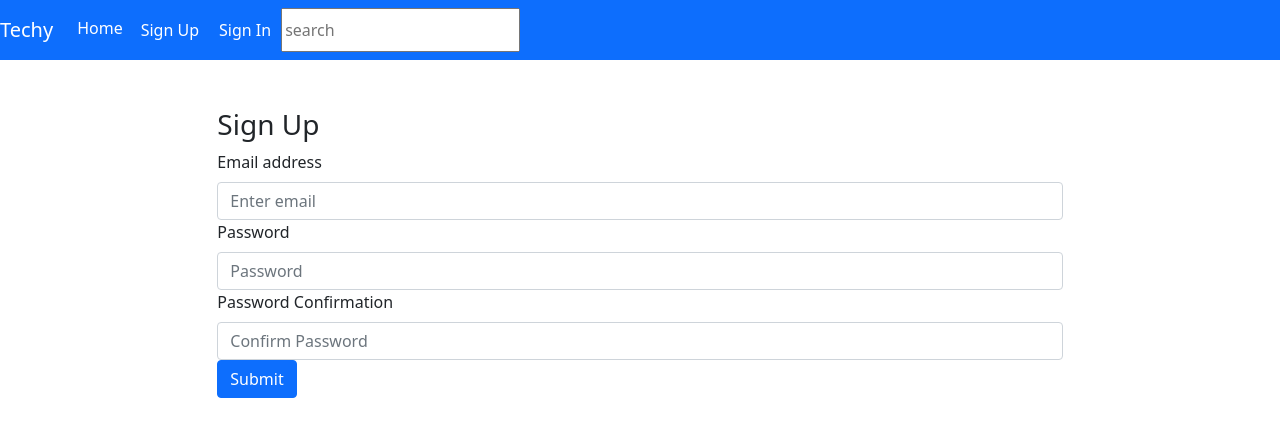
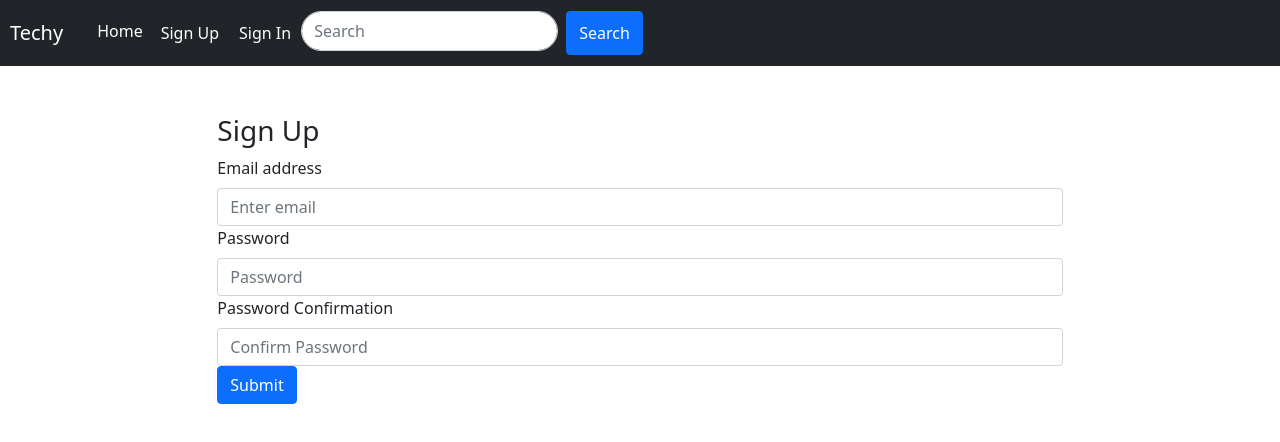
Before and after one commit to ange1026/Techy-Client, a React (Create React App) app: page /sign-up in a window 1280 px wide. Shown: the top 442 px of the page. Built offline with nearby package versions, Linux system fonts and the light colour scheme.

Commit message:
search bar filter

```diff
--- /dev/null
+++ b/src/components/SearchBar.js
@@ -0,0 +1,40 @@
+import { useState } from "react";
+import NewsApi from "./NewsApi";
+import { Button } from "react-bootstrap";
+import { Form } from "react-bootstrap";
+
+
+const SearchBar = ({articles, description}) => {
+    const [searchInput, setSearchInput] = useState('')
+
+    const handleChange = (e) => {
+        e.preventDefault();
+        setSearchInput(e.data.articles)
+    };
+
+    if (searchInput.length > 0) {
+        articles.filter((article) => {
+            return article.target.match(searchInput);
+        });
+    }
+
+
+    return (
+        <>
+        <Form className="d-flex">
+            <Form.Control
+              type="search"
+              placeholder="Search"
+              className="me-2"
+              aria-label="Search"
+			  style={{borderRadius: '50px', height: '40px'}}
+              onChange = {handleChange}
+              value = {searchInput}
+            />
+            <Button variant="primary">Search</Button>
+          </Form>
+        </>
+    )
+}
+
+export default SearchBar
--- a/src/components/shared/Header.js
+++ b/src/components/shared/Header.js
@@ -2,6 +2,9 @@ import React, { Fragment } from 'react'
 import Nav from 'react-bootstrap/Nav'
 import Navbar from 'react-bootstrap/Navbar'
 import { Link } from 'react-router-dom'
+import { Button } from 'react-bootstrap'
+import { Form } from 'react-bootstrap'
+import SearchBar from '../SearchBar'
 const linkStyle = {
     color: 'white',
     textDecoration: 'none'
@@ -21,6 +24,7 @@ const authenticatedOptions = (
 		<Nav.Item>
 			<Link to='saved-articles' style={linkStyle}>Saved</Link>
 		</Nav.Item>
+
 	</>
 )
 
@@ -46,8 +50,8 @@ const alwaysOptions = (
 )
 
 const Header = ({ user }) => (
-	<Navbar bg='primary' variant='dark' expand='md'>
-		<Navbar.Brand>
+	<Navbar bg='dark' variant='dark' expand='md'>
+		<Navbar.Brand style={{padding: '10px'}}>
             <Link to='/' style={linkStyle}>
                 Techy
             </Link>
@@ -58,10 +62,11 @@ const Header = ({ user }) => (
 				{user && (
 					<span className='navbar-text mr-2'>Welcome, {user.email}</span>
 				)}
+
 				{alwaysOptions}
 				{user ? authenticatedOptions : unauthenticatedOptions}
 
-				<input style={{textAlign: 'left'}} placeholder='search'></input>
+					<SearchBar />
 			</Nav>
 		</Navbar.Collapse>
 	</Navbar>
```
